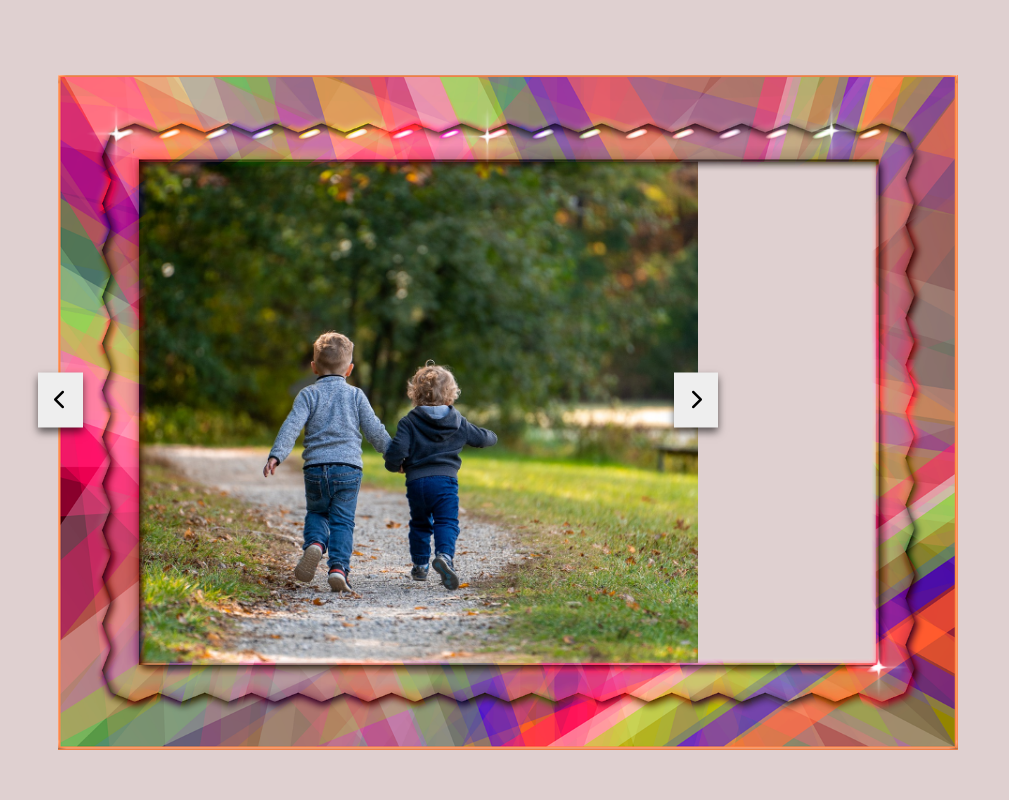
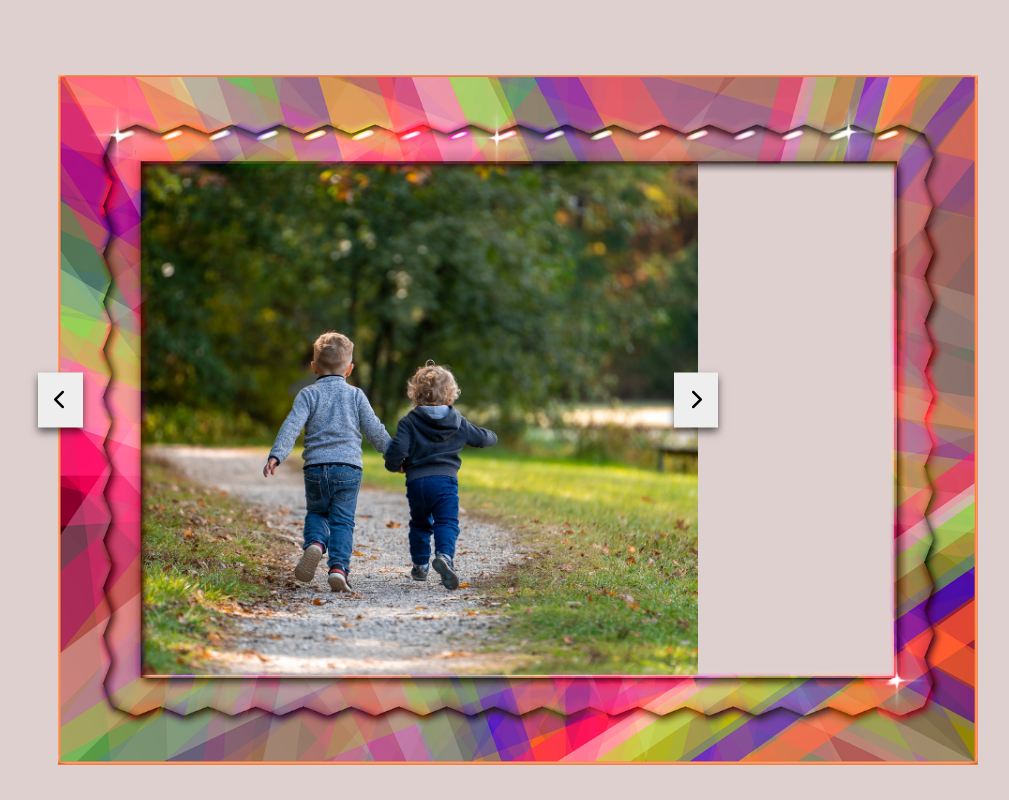
Before and after one commit to ertugrulkok/side-slider-framed, a plain HTML site: page index.html in a window 1280 px wide. Shown: the whole page, without its empty margins (262-1271 px from the left). Drawn offline with Linux system fonts and the light colour scheme.

Commit message:
Update style.css

```diff
--- a/style.css
+++ b/style.css
@@ -72,7 +72,7 @@ body {
 
 
   .frame1{
-      width: 900px;
+      width: 920px;
       position: absolute;
       z-index: 1;
   }
```
